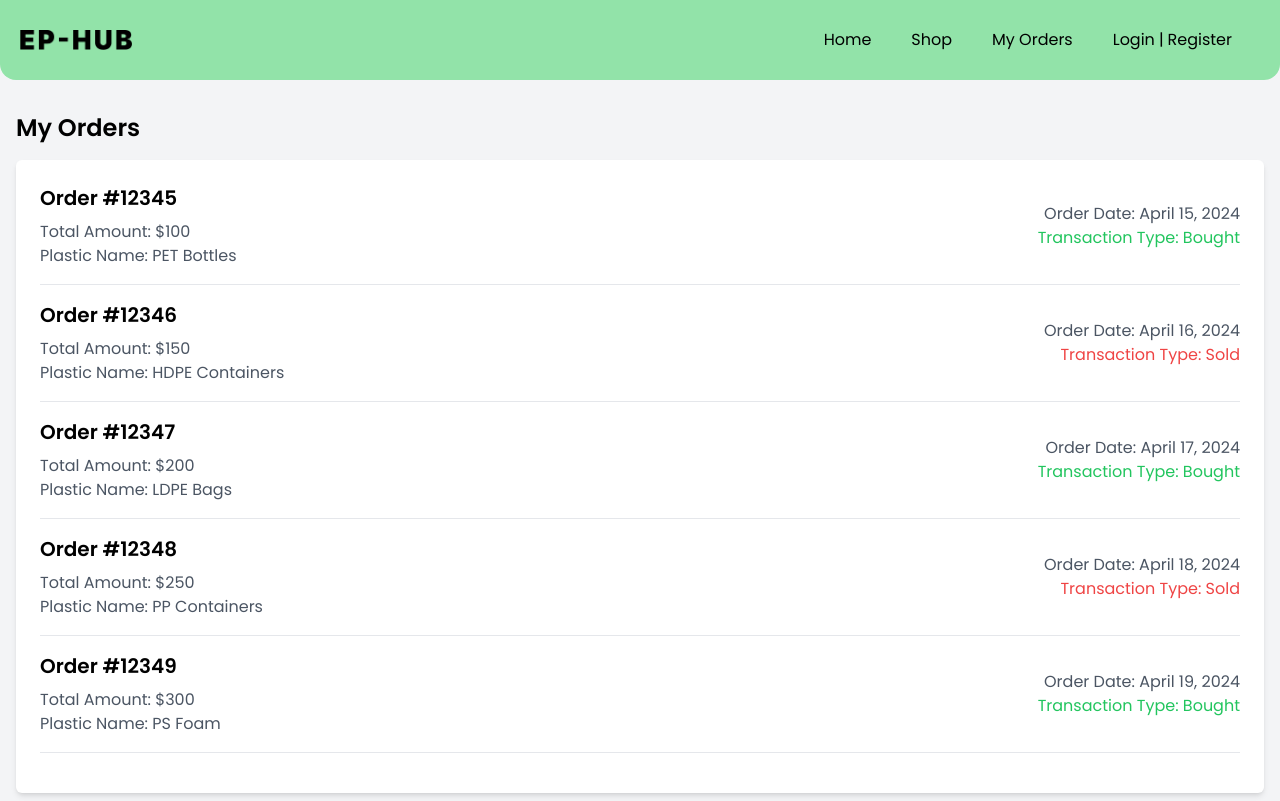
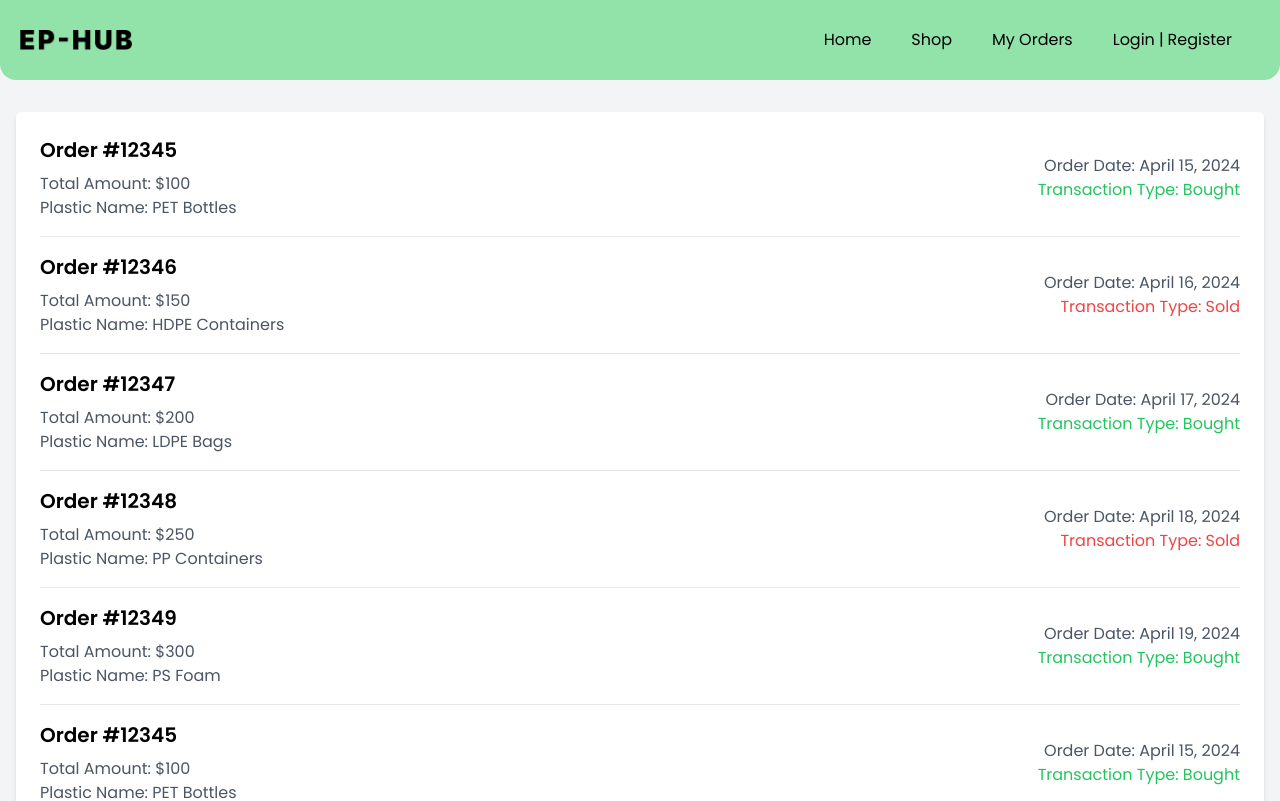
Before and after one commit to ElzaAnnThomas/EP-HUB-Frontend, a React (Vite) app: page /my-orders in a window 1280 px wide. Shown: the top 801 px of the page. Built offline with nearby package versions, Linux system fonts and the light colour scheme.

Commit message:
more added to dataset

```diff
--- a/src/Pages/MyOrders.jsx
+++ b/src/Pages/MyOrders.jsx
@@ -37,6 +37,34 @@ const ordersData = [
     plasticName: "PS Foam",
     transactionType: "Bought",
   },
+  {
+    id: 12345,
+    date: "April 15, 2024",
+    totalAmount: 100,
+    plasticName: "PET Bottles",
+    transactionType: "Bought",
+  },
+  {
+    id: 12345,
+    date: "April 15, 2024",
+    totalAmount: 100,
+    plasticName: "PET Bottles",
+    transactionType: "Sold",
+  },
+  {
+    id: 12345,
+    date: "April 15, 2024",
+    totalAmount: 100,
+    plasticName: "PET Bottles",
+    transactionType: "Sold",
+  },
+  {
+    id: 12345,
+    date: "April 15, 2024",
+    totalAmount: 100,
+    plasticName: "PET Bottles",
+    transactionType: "Bought",
+  },
 ];
 
 const MyOrders = () => {
@@ -47,7 +75,7 @@ const MyOrders = () => {
 
       {/* Page Content */}
       <div className="container mx-auto px-4 py-8">
-        <h1 className="text-2xl font-semibold mb-4">My Orders</h1>
+        {/* <h1 className="text-2xl font-semibold mb-4">My Orders</h1> */}
 
         {/* Orders List */}
         <div className="bg-white p-6 rounded-md shadow-md">
@@ -70,9 +98,10 @@ const MyOrders = () => {
               </div>
             ))
           ) : (
-            <div className="text-center text-gray-500">
-              You haven't placed any orders yet.
-            </div>
+            // <div className="text-center text-gray-500">
+            //   You haven't placed any orders yet.
+            // </div>
+            []
           )}
         </div>
       </div>
```
